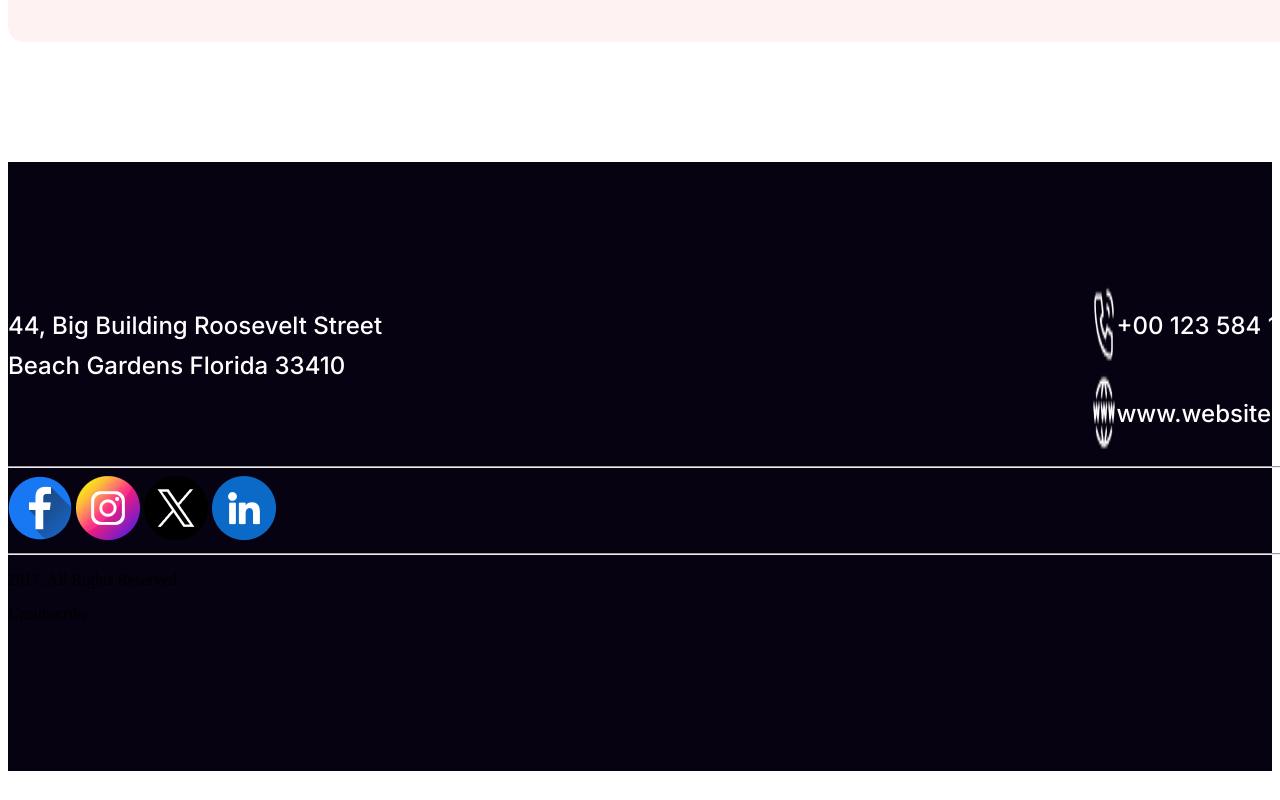
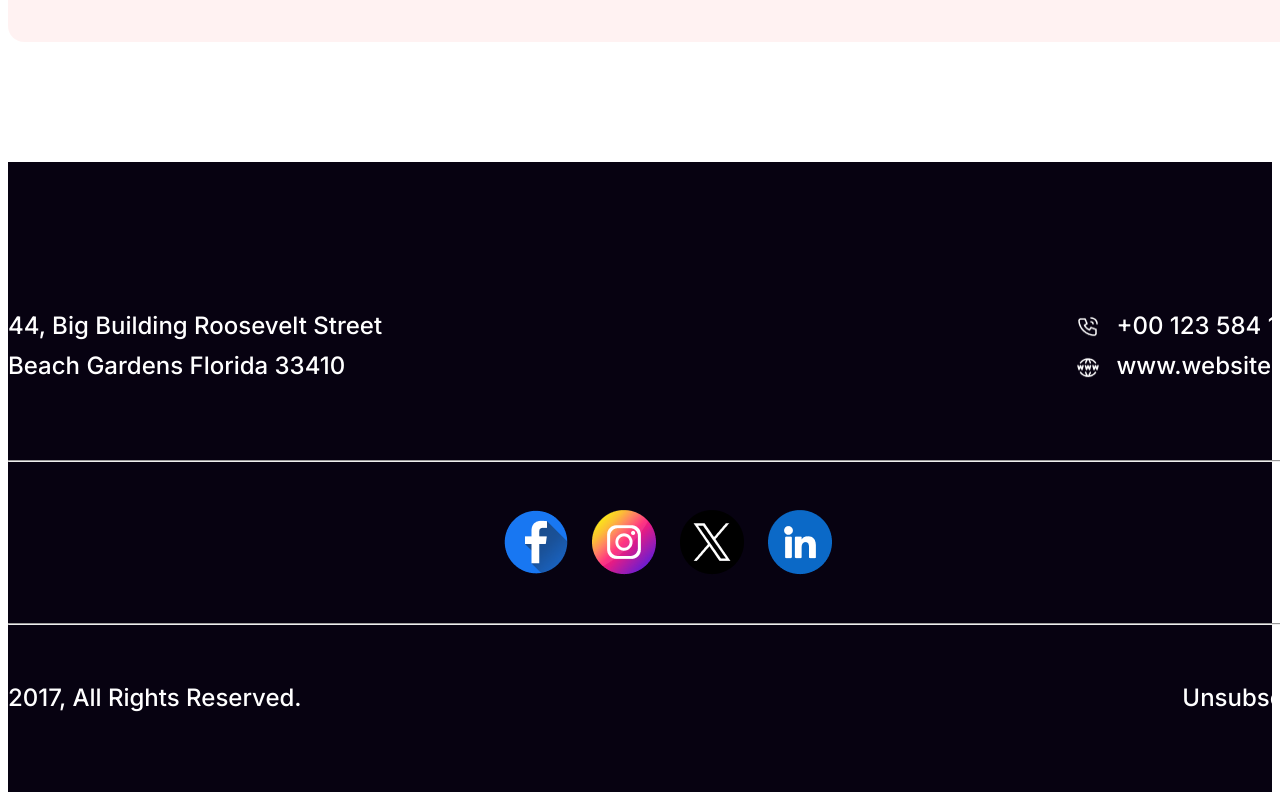
Before and after one commit to DeveloperImran1/B9A1-New-Year-New-Mission-main, a plain HTML site: page index.html in a window 1280 px wide. Shown: the part 6419-7219 px from the top of the page. Before the commit the page ends 7198 px from the top, so only its background shows below. Drawn offline with Linux system fonts and the light colour scheme.

Commit message:
footer complete

```diff
--- a/index.html
+++ b/index.html
@@ -178,7 +178,7 @@
                     <p >44, Big Building Roosevelt Street
                         Beach Gardens Florida 33410</p>
                 </div>
-                <div>
+                <div class="phone-web">
                     <div class="phone">
                         <img src="/Call.png" alt="" class="icon">
                         <p class="footer-phone">+00 123 584 124</p>
@@ -208,15 +208,3 @@
 </body>
 
 </html>
-
-
-
-<!-- <div class="footer-contact">
-    <div class="first-div">
-        <img src="/Call.png" alt="" class="icon">
-        <p class="footer-phone">+00 123 584 124</p>
-    </div>
-
-    <img src="Website.png" alt="" class="icon">
-    <p class="footer-web">www.website.com</p>
-</div> -->
--- a/style.css
+++ b/style.css
@@ -587,7 +587,7 @@
 /* footer section style  */
 footer {
     background-color: #070211;
-    height: 609px;
+    height: 100%;
     width: 100%;
     margin-top: 120px;
 }
@@ -603,10 +603,10 @@ footer {
 .footer-content {
     display: flex;
     justify-content: space-between;
-
+    margin-bottom: 50px;
 }
 
-.footer-content .location{
+.footer-content .location {
     color: #FFF;
     font-family: Inter;
     font-size: 24px;
@@ -617,7 +617,8 @@ footer {
     height: 80px;
 }
 
-.footer-phone, .footer-web{
+.footer-phone,
+.footer-web {
     color: #FFF;
     font-family: Inter;
     font-size: 24px;
@@ -627,13 +628,75 @@ footer {
 
 
 }
-.phone{
-    display: flex;
-}
-.web{
+
+.phone {
     display: flex;
 }
 
-hr{
+.web {
+    display: flex;
+}
+
+hr {
     color: white;
 }
+
+.phone p,
+.web p {
+    color: #FFF;
+    font-family: Inter;
+    font-size: 24px;
+    font-style: normal;
+    font-weight: 500;
+    line-height: 40px;
+
+}
+
+.phone p {
+    margin-bottom: 0;
+}
+
+.web p {
+    margin-top: 0;
+}
+
+
+.phone .icon {
+    width: 24px;
+    height: 24px;
+    margin-top: 33px;
+    margin-right: 16px;
+
+}
+
+.web .icon {
+    width: 24px;
+    height: 24px;
+    margin-top: 10px;
+    margin-right: 16px;
+}
+
+.footer-icon {
+    display: flex;
+    /* align-items: center; */
+    justify-content: center;
+    gap: 24px;
+    margin-top: 48px;
+    margin-bottom: 48px;
+}
+
+.footer-copyright {
+    display: flex;
+    justify-content: space-between;
+}
+
+.footer-copyright p {
+    color: #FFF;
+    font-family: Inter;
+    font-size: 24px;
+    font-style: normal;
+    font-weight: 500;
+    line-height: normal;
+    margin-top: 50px;
+    margin-bottom: -40px;
+}
```
